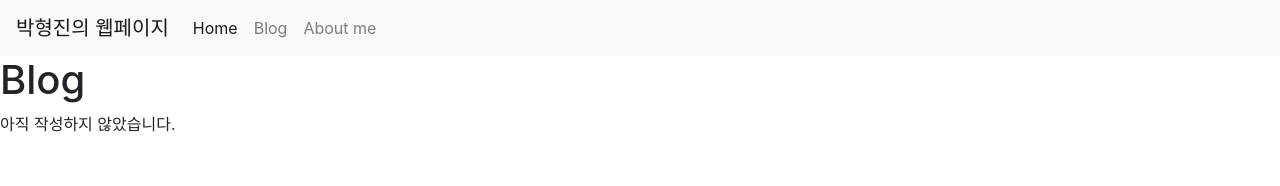
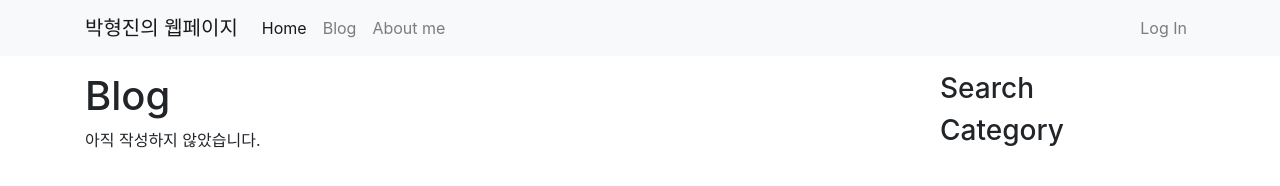
Before and after one commit to jooninso/html_practice-1, a plain HTML site: page blog_list.html in a window 1280 px wide. Drawn offline with nearby package versions, Linux system fonts and the light colour scheme.

Commit message:
blog list

```diff
--- a/blog_list.html
+++ b/blog_list.html
@@ -9,6 +9,7 @@
 
 <body>
   <nav class="navbar navbar-expand-lg navbar-light bg-light">
+    <div class="container">
       <a class="navbar-brand" href="./index.html">박형진의 웹페이지</a>
       <button class="navbar-toggler" type="button" data-toggle="collapse" data-target="#navbarNavDropdown"
         aria-controls="navbarNavDropdown" aria-expanded="false" aria-label="Toggle navigation">
@@ -17,20 +18,37 @@
       <div class="collapse navbar-collapse" id="navbarNavDropdown">
         <ul class="navbar-nav">
           <li class="nav-item active">
-          <a class="nav-link" href="./index.html">Home </a>
+            <a class="nav-link" href="./index.html">Home</a>
           </li>
           <li class="nav-item">
-          <a class="nav-link" href="./blog_list.html">Blog<span class="sr-only">(current)</span></a>
+            <a class="nav-link" href="./blog_list.html">Blog</a>
           </li>
           <li class="nav-item">
-          <a class="nav-link" href="./about_me.html">About me</a>
+            <a class="nav-link" href="./about_me.html">About me<span class="sr-only">(current)</span></a>
+          </li>
+        </ul>
+        <ul class="navbar-nav ml-auto">
+          <li class="nav-item">
+            <a class="nav-link" href="#">Log In</a>
           </li>
         </ul>
       </div>
+    </div>
   </nav>
-
+  <div class="container my-3">
+    <div class="row">
+      <div class="col-md-8 col-lg-9">
         <h1>Blog</h1>
         <p>아직 작성하지 않았습니다.</p>
+      </div>
+      <div class="col-md-4 col-lg-3">
+        <h3>Search</h3>
+        <h3>Category</h3>
+      </div>
+    </div>
+
+  </div>
+
   <script src="https://cdn.jsdelivr.net/npm/jquery@3.5.1/dist/jquery.slim.min.js"
     integrity="sha384-DfXdz2htPH0lsSSs5nCTpuj/zy4C+OGpamoFVy38MVBnE+IbbVYUew+OrCXaRkfj"
     crossorigin="anonymous"></script>
```
Also changed, not shown: index.html (+11 -3 lines). Lines whose indentation alone changed are shown as unchanged.
